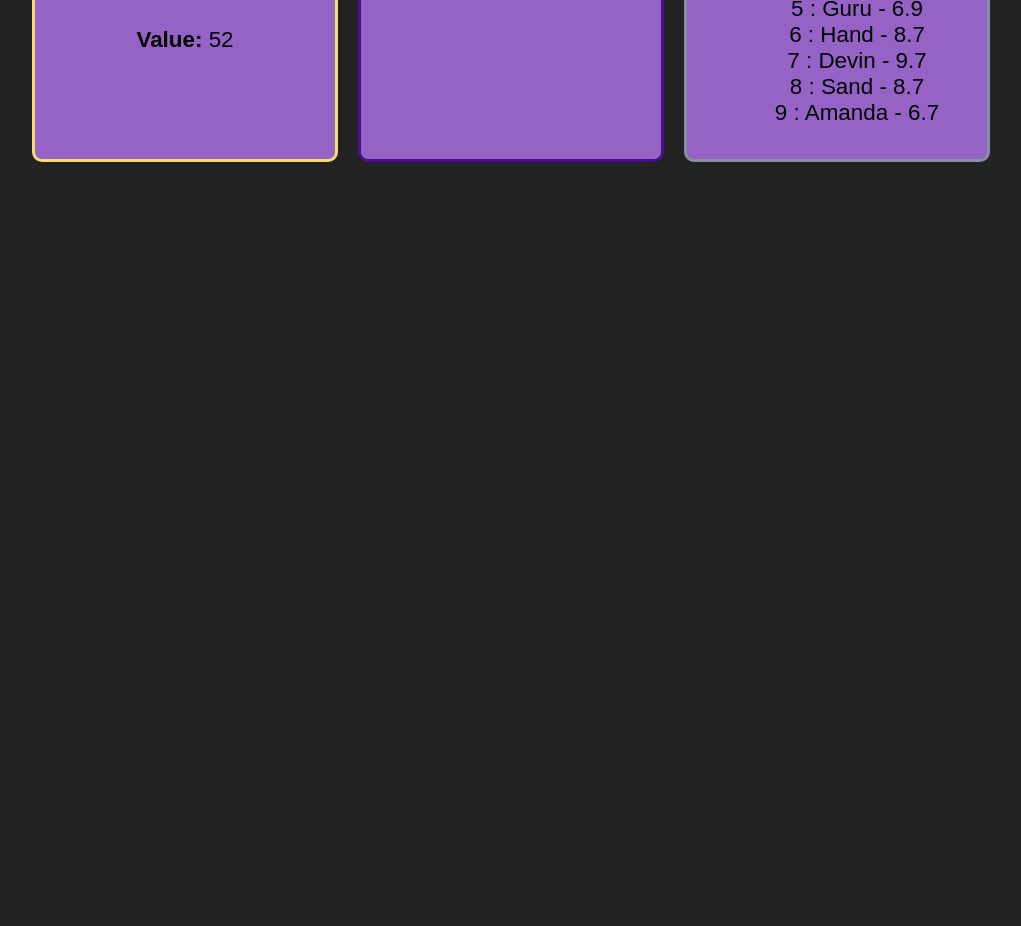
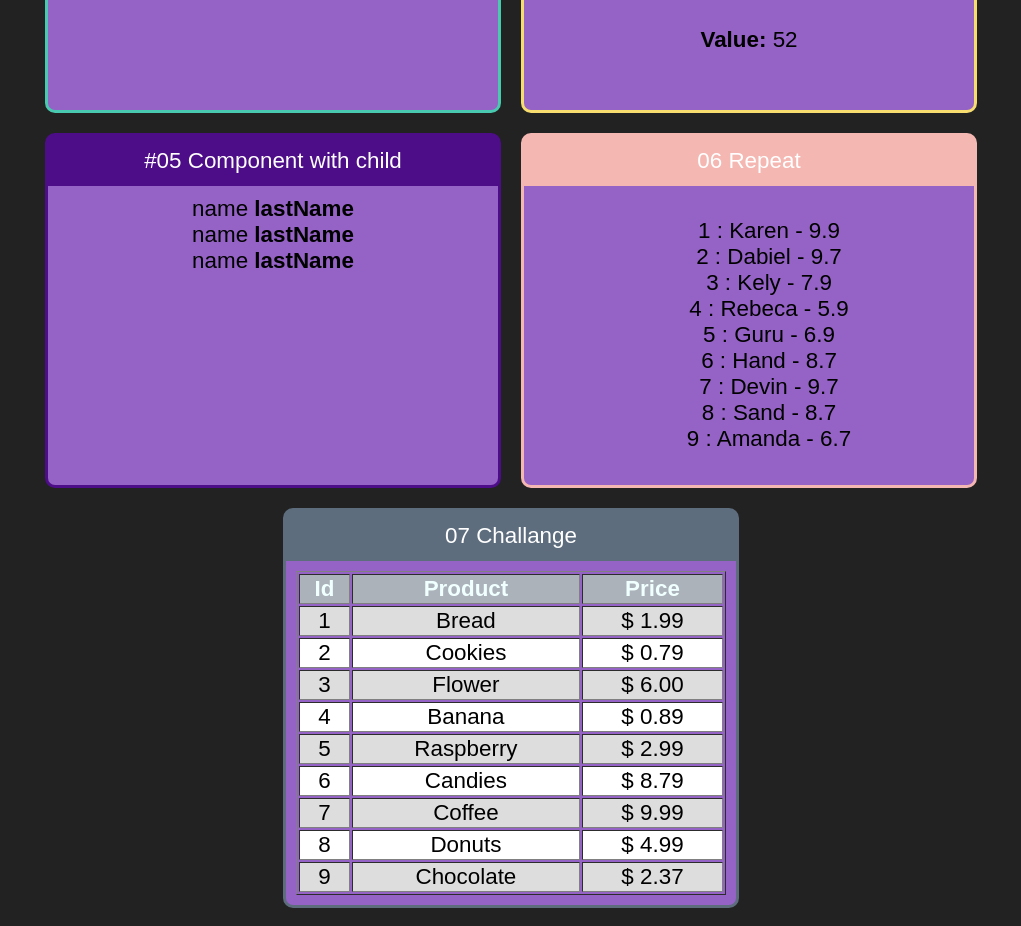
Before and after one commit to andreicampigotto/React-Study, a React (Create React App) app in the folder react-fundamentals/: page / in a window 1280 px wide. Shown: the part 640-1566 px from the top of the page, without its empty margins (129-1150 px from the left). Before the commit the page ends 820 px from the top, so only its background shows below. Built offline with nearby package versions, Linux system fonts and the light colour scheme.

Commit message:
created firt table

```diff
--- a/react-fundamentals/src/App.jsx
+++ b/react-fundamentals/src/App.jsx
@@ -8,7 +8,9 @@ import Card from "./components/layouts/Card";
 import Family from "./components/basics/Family";
 import FamilyMember from "./components/basics/FamilyMember";
 import "./App.css";
-import ListStudents from "./components/repeat/listStudents";
+import ListStudents from "./components/repeat/ListStudents";
+import ProductsTable from "./components/repeat/ProductsTable";
+
 
 export default (_) => (
   <div className="App">
@@ -39,11 +41,15 @@ export default (_) => (
         </Family>
       </Card>
 
-      <Card title="06 Repeat" color="#85929E">
+      <Card title="06 Repeat" color="#F5B7B1">
         <ListStudents>
 
         </ListStudents>
       </Card>
+
+      <Card title="07 Challange" color="#5D6D7E">
+        <ProductsTable/>
+      </Card>
     </div>
   </div>
 );
--- a/react-fundamentals/src/components/layouts/Card.css
+++ b/react-fundamentals/src/components/layouts/Card.css
@@ -6,8 +6,8 @@
 
     display: flex;
     flex-direction: column;
-    min-width: 300px;
-    max-width: 300px;
+    min-width: 450px;
+    max-width: 450px;
     min-height: 300px;
 }
 
--- /dev/null
+++ b/react-fundamentals/src/components/repeat/ProductsTable.css
@@ -0,0 +1,16 @@
+.ProductsTable th{
+    background-color: #ABB2B9;
+    color: azure;
+}
+
+.ProductsTable table{
+    width: 100%;
+}
+
+.ProductsTable .Pair{
+    background-color: #ddd;
+}
+
+.ProductsTable .Odd{
+    background-color: #ffffff;
+}
--- /dev/null
+++ b/react-fundamentals/src/components/repeat/ProductsTable.jsx
@@ -0,0 +1,33 @@
+import React from "react";
+import products from "../../data/products";
+import "./ProductsTable.css";
+
+export default (props) => {
+
+  function getProducts() {
+    return products.map((product, i) => {
+      return (
+        <tr key={product.id} className={i % 2 == 0 ? "Pair" : "Odd"}>
+          <td>{product.id}</td>
+          <td>{product.name}</td>
+          <td>$ {product.price.toFixed(2)}</td>
+        </tr>
+      );
+    });
+  }
+
+  return (
+    <div className="ProductsTable">
+      <table border="1">
+        <thead>
+          <tr>
+            <th>Id</th>
+            <th>Product</th>
+            <th>Price</th>
+          </tr>
+        </thead>
+        <tbody>{getProducts()}</tbody>
+      </table>
+    </div>
+  );
+};
--- /dev/null
+++ b/react-fundamentals/src/data/products.js
@@ -0,0 +1,11 @@
+export default[
+    {id: 1, name: 'Bread', price: 1.99},
+    {id: 2, name: 'Cookies', price: 0.79},
+    {id: 3, name: 'Flower', price: 5.999},
+    {id: 4, name: 'Banana', price: 0.89},
+    {id: 5, name: 'Raspberry', price: 2.99},
+    {id: 6, name: 'Candies', price: 8.79},
+    {id: 7, name: 'Coffee', price: 9.99},
+    {id: 8, name: 'Donuts', price: 4.99},
+    {id: 9, name: 'Chocolate', price: 2.37}
+]
```
